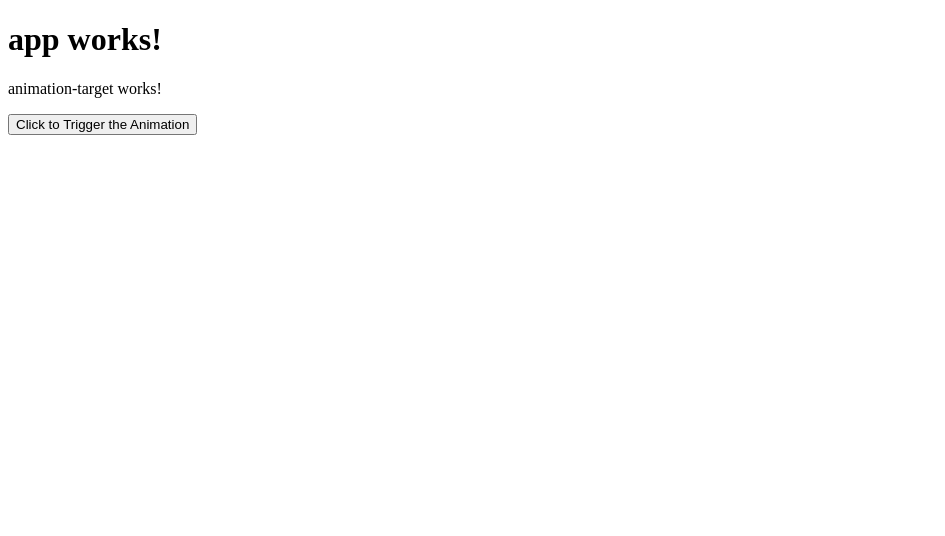
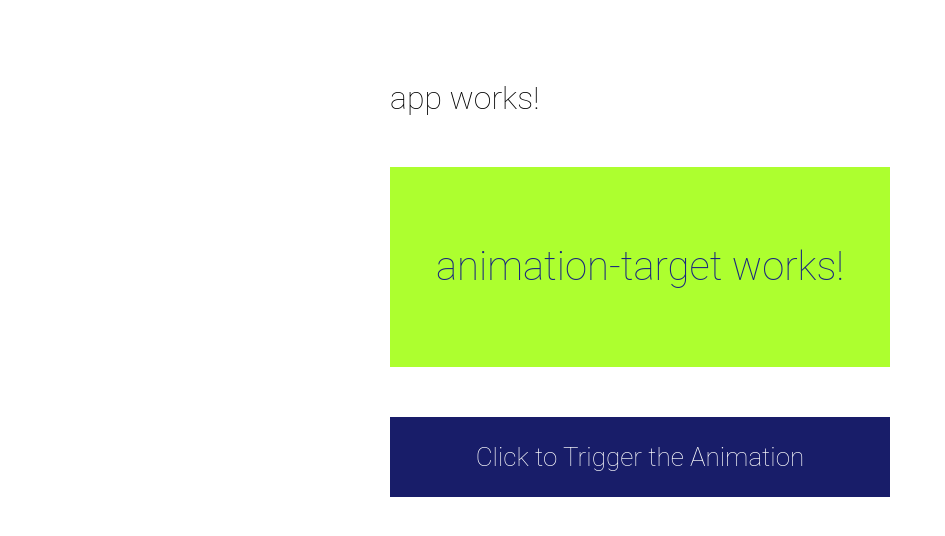
Before and after one commit to CanKattwinkel/anuglar-2-animate.css-example, an Angular app: page / in a window 1280 px wide. Shown: the top 536 px of the page, without its empty margins (0-945 px from the left). Built offline with nearby package versions, Linux system fonts and the light colour scheme.

Commit message:
Step 2: Add some Styles

```diff
--- a/src/app/animation-target/animation-target.component.scss
+++ b/src/app/animation-target/animation-target.component.scss
@@ -0,0 +1,11 @@
+:host {
+  width: 500px;
+  height: 200px;
+  background: #ADFF2F;
+  color: #1a2580;
+  font-size: 40px;
+  line-height: 200px;
+  display: block;
+  text-align: center;
+  margin: 50px 0;
+}
--- a/src/app/app.component.scss
+++ b/src/app/app.component.scss
@@ -0,0 +1,20 @@
+:host {
+  padding: 50px;
+  width: 500px;
+  display: block;
+  margin:auto;
+}
+
+button {
+  border:none;
+  padding: 25px;
+  background: #181d69;
+  color: #fff;
+  font-size: 26px;
+  width: 500px;
+  font-weight: lighter;
+
+  &:hover {
+    background: #1a2580;
+  }
+}
--- a/src/styles.scss
+++ b/src/styles.scss
@@ -1 +1,6 @@
 /* You can add global styles to this file, and also import other style files */
+
+body, * {
+  font-family: 'Roboto', sans-serif;
+  font-weight: lighter;
+}
```
